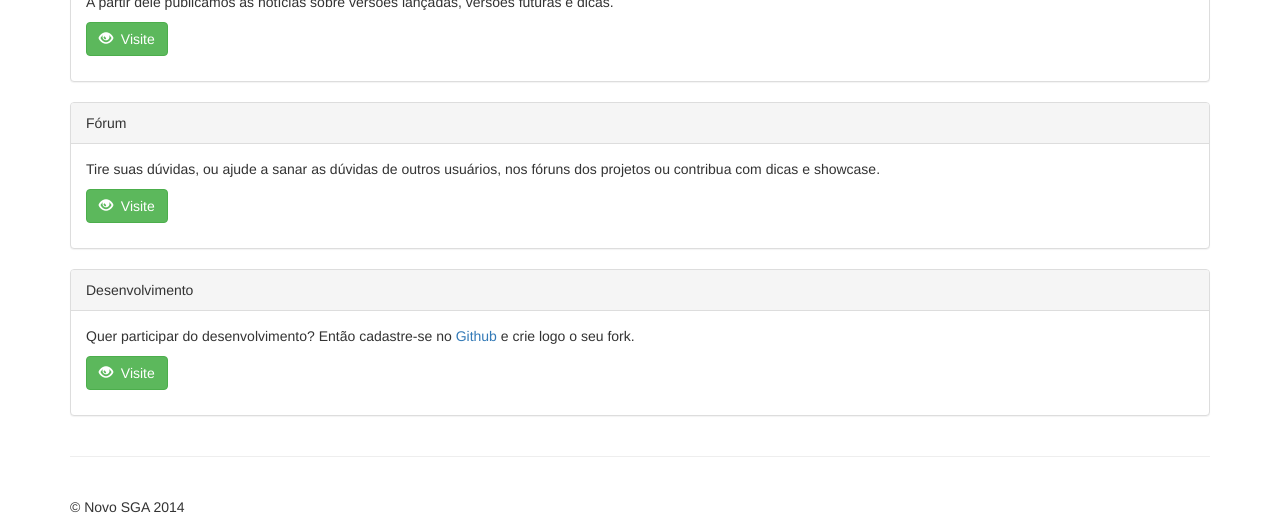
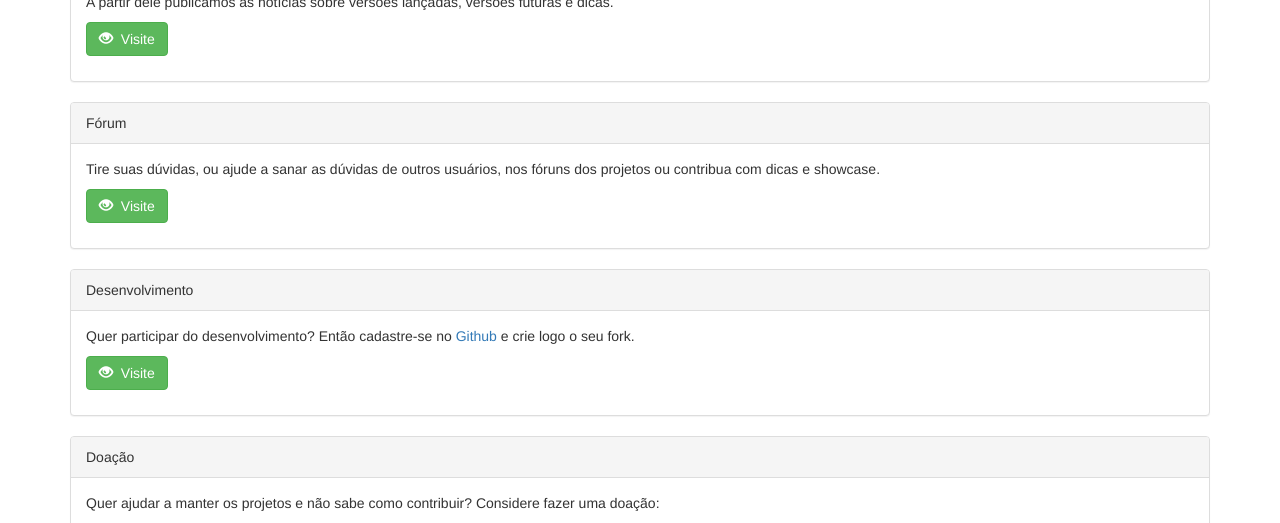
Before and after one commit to novosga/novosga.github.io, a Jekyll site: the page built from community.html, in a window 1280 px wide. Shown: the part 320-843 px from the top of the page. Built offline with Jekyll 4.4.1, drawn with Linux system fonts in a browser that asks for light colours; nearby versions of some CDN libraries; Markdown is read by kramdown in place of the engine named in the settings; grey boxes are pictures that could not be loaded.

Commit message:
pagseguro form

```diff
--- a/community.html
+++ b/community.html
@@ -43,3 +43,14 @@
         </p>
     </div>
 </div>
+<div class="panel panel-default">
+    <div class="panel-heading">Doação</div>
+    <div class="panel-body">
+        <p>Quer ajudar a manter os projetos e não sabe como contribuir? Considere fazer uma doação:</p>
+        <form target="pagseguro" action="https://pagseguro.uol.com.br/checkout/v2/donation.html" method="post">
+            <input type="hidden" name="receiverEmail" value="rogeriolino@gmail.com" />
+            <input type="hidden" name="currency" value="BRL" />
+            <input type="image" src="https://p.simg.uol.com.br/out/pagseguro/i/botoes/doacoes/184x42-doar-assina.gif" name="submit" alt="Pague com PagSeguro - é rápido, grátis e seguro!" />
+        </form>
+    </div>
+</div>
```
